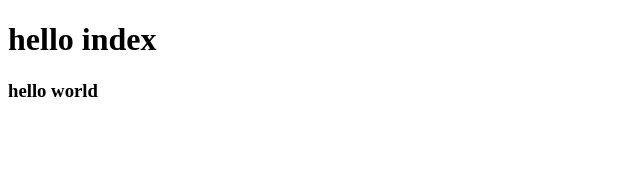
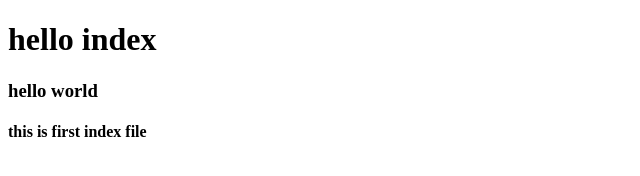
Before and after one commit to sivaDreddy/latest-frontend, a plain HTML site: page index.html in a window 1280 px wide. Shown: the whole page, without its empty margins (0-640 px from the left). Drawn offline with Linux system fonts and the light colour scheme.

Commit message:
this is html file

```diff
--- a/index.html
+++ b/index.html
@@ -2,4 +2,5 @@
 <body>
 <h1>hello index</h1>
 <h3>hello world</h3>
+<h4>this is first index file</h4>
 </body>
```
